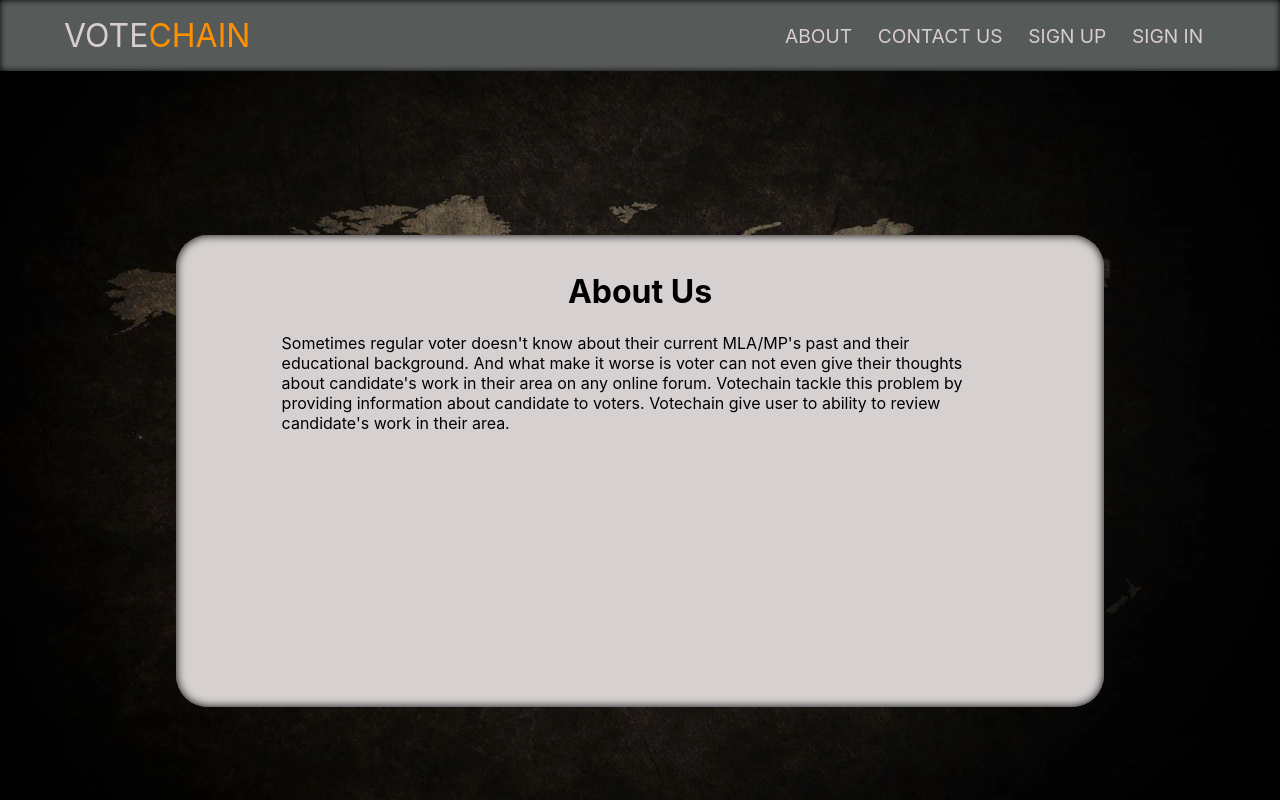
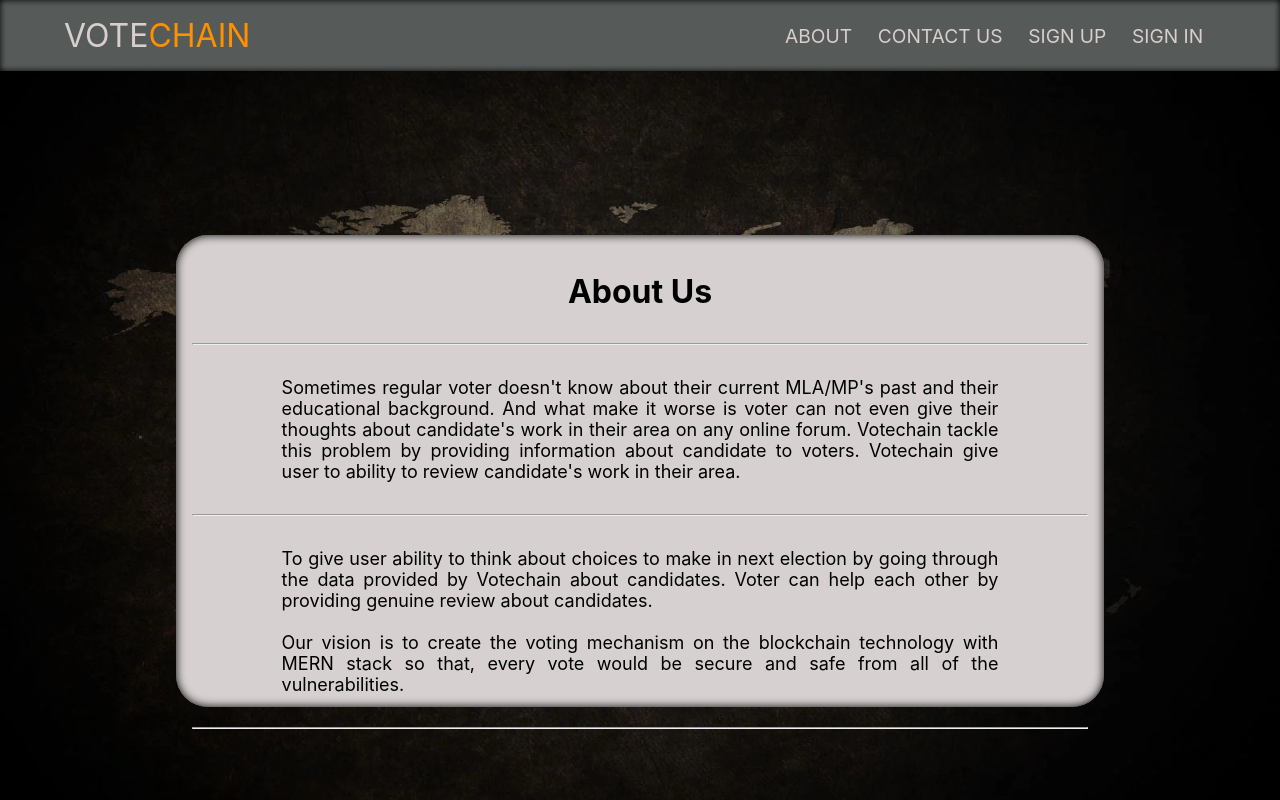
Before and after one commit to amanpreet-vi/project1, a React (Create React App) app: page /about in a window 1280 px wide. Built offline with nearby package versions, Linux system fonts and the light colour scheme.

Commit message:
about finalized

```diff
--- a/src/components/resource/stylesheet/about.css
+++ b/src/components/resource/stylesheet/about.css
@@ -10,6 +10,12 @@
   text-align: center;
 }
 .aboutContainer > p {
+  font-size: large;
   margin: auto;
+  text-align: justify;
   width: 80%;
 }
+.aboutContainer > hr {
+  margin-top: 4vh;
+  margin-bottom: 4vh;
+}
--- a/src/components/view/about.jsx
+++ b/src/components/view/about.jsx
@@ -5,6 +5,7 @@ export default function About() {
     <>
       <div className="aboutContainer">
         <h1>About Us</h1>
+        <hr />
         <p>
           Sometimes regular voter doesn't know about their current MLA/MP's past
           and their educational background. And what make it worse is voter can
@@ -13,6 +14,20 @@ export default function About() {
           information about candidate to voters. Votechain give user to ability
           to review candidate's work in their area.
         </p>
+        <hr />
+        <p>
+          To give user ability to think about choices to make in next election
+          by going through the data provided by Votechain about candidates.
+          Voter can help each other by providing genuine review about
+          candidates.
+        </p>
+        <p>&nbsp;</p>
+        <p>
+          Our vision is to create the voting mechanism on the blockchain
+          technology with MERN stack so that, every vote would be secure and
+          safe from all of the vulnerabilities.
+        </p>
+        <hr />
       </div>
     </>
   );
```
